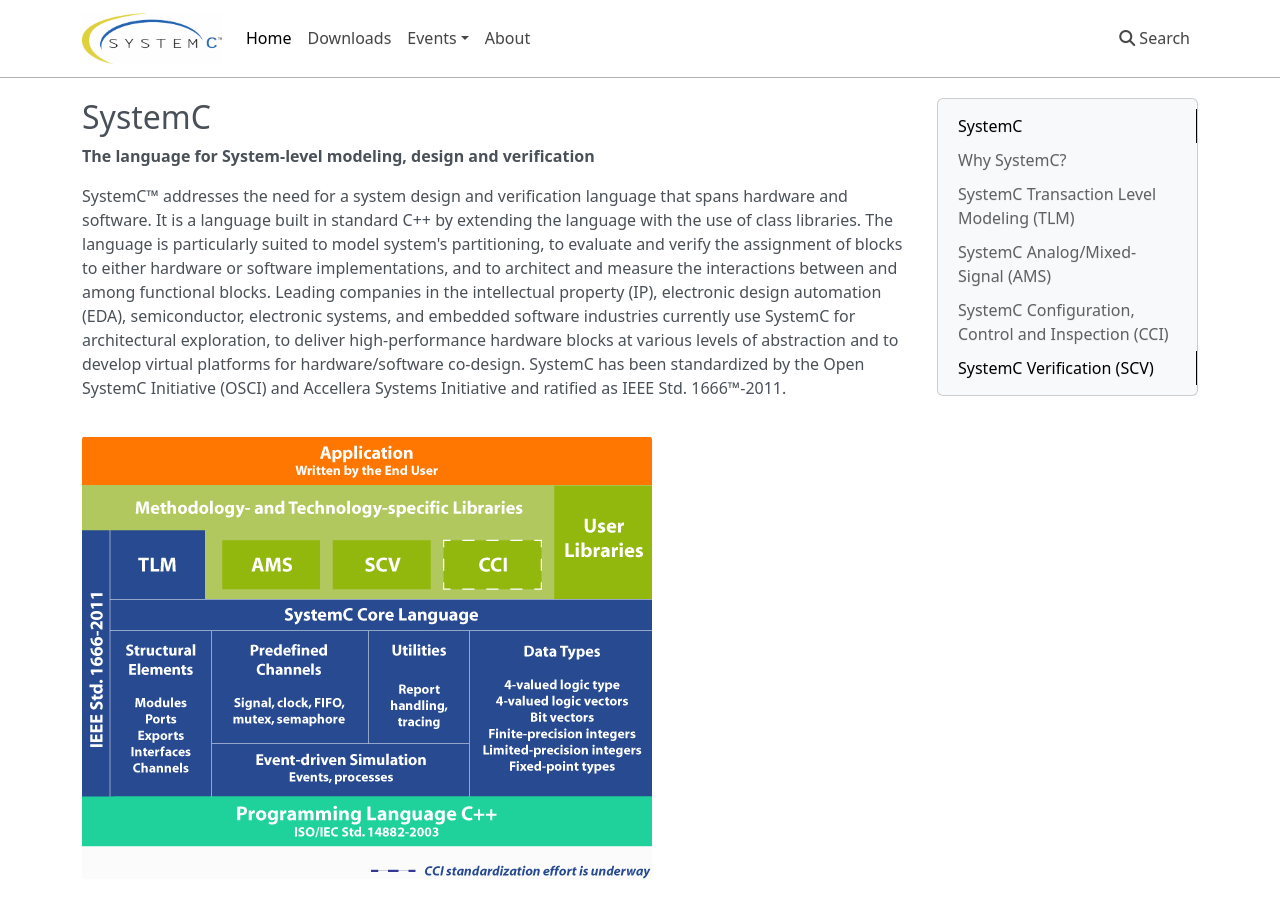
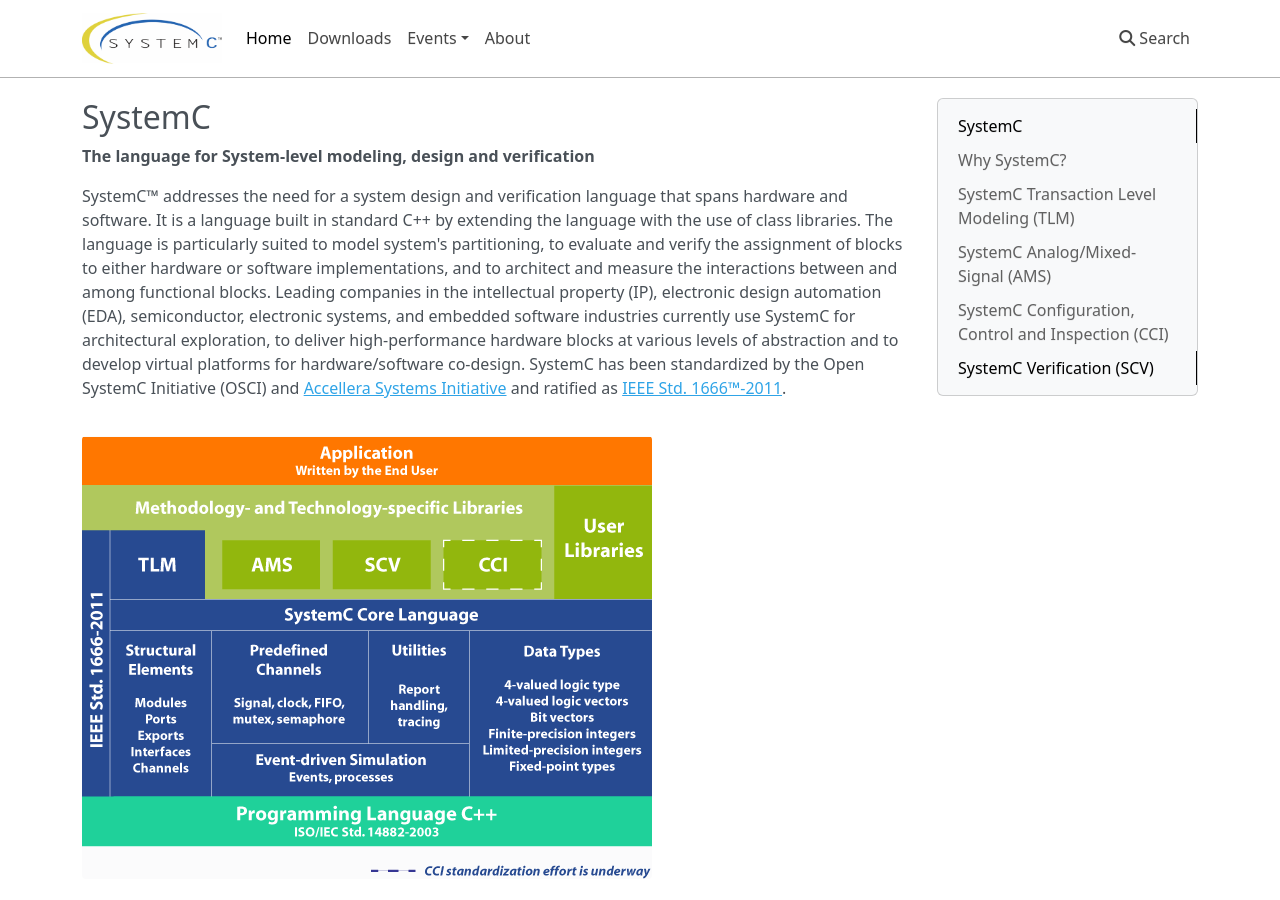
Before and after one commit to accellera-official/systemc.org, an MkDocs documentation site: the page built from docs/index.md, in a window 1280 px wide and 900 px high. Built offline with MkDocs 1.6.1, drawn with Linux system fonts in a browser that asks for light colours; nearby versions of some CDN libraries; some of the changed lines change nothing that is shown; some of the changed text lies outside the part shown.

Commit message:
added links to homepage

```diff
--- a/docs/index.md
+++ b/docs/index.md
@@ -2,7 +2,7 @@
 
 **The language for System-level modeling, design and verification**
 
-SystemC™ addresses the need for a system design and verification language that spans hardware and software. It is a language built in standard C++ by extending the language with the use of class libraries. The language is particularly suited to model system's partitioning, to evaluate and verify the assignment of blocks to either hardware or software implementations, and to architect and measure the interactions between and among functional blocks. Leading companies in the intellectual property (IP), electronic design automation (EDA), semiconductor, electronic systems, and embedded software industries currently use SystemC for architectural exploration, to deliver high-performance hardware blocks at various levels of abstraction and to develop virtual platforms for hardware/software co-design. SystemC has been standardized by the Open SystemC Initiative (OSCI) and Accellera Systems Initiative and ratified as IEEE Std. 1666™-2011.
+SystemC™ addresses the need for a system design and verification language that spans hardware and software. It is a language built in standard C++ by extending the language with the use of class libraries. The language is particularly suited to model system's partitioning, to evaluate and verify the assignment of blocks to either hardware or software implementations, and to architect and measure the interactions between and among functional blocks. Leading companies in the intellectual property (IP), electronic design automation (EDA), semiconductor, electronic systems, and embedded software industries currently use SystemC for architectural exploration, to deliver high-performance hardware blocks at various levels of abstraction and to develop virtual platforms for hardware/software co-design. SystemC has been standardized by the Open SystemC Initiative (OSCI) and [Accellera Systems Initiative][1] and ratified as [IEEE Std. 1666™-2011][2].
 
 ![image](/images/systemc-architecture.png)
 
@@ -22,7 +22,7 @@
 
 ## SystemC Analog/Mixed-Signal (AMS)
 
-The SystemC AMS standard defined in IEEE Std. 1666.1-2016 introduces system-level design and modeling of embedded Analog/Mixed-Signal (AMS) systems. SystemC AMS provides unique capabilities for the design and modeling of embedded analog/mixed-signal applications at higher levels of design abstraction. The SystemC AMS extensions define a uniform and standardized modeling approach that can be used in combination with digitally-oriented ESL design methods, supporting a design refinement methodology for functional modeling, architecture exploration, and virtual prototyping of embedded analog/mixed-signal systems.
+The SystemC AMS standard defined in [IEEE Std. 1666.1-2016][3] introduces system-level design and modeling of embedded Analog/Mixed-Signal (AMS) systems. SystemC AMS provides unique capabilities for the design and modeling of embedded analog/mixed-signal applications at higher levels of design abstraction. The SystemC AMS extensions define a uniform and standardized modeling approach that can be used in combination with digitally-oriented ESL design methods, supporting a design refinement methodology for functional modeling, architecture exploration, and virtual prototyping of embedded analog/mixed-signal systems.
 
 ## SystemC Configuration, Control and Inspection (CCI)
 
@@ -33,3 +33,7 @@
 The SystemC Verification (SCV) library provides a common set of APIs that are used as a basis to verification activities with SystemC (generation of values under constraints, transaction recording, etc.). These APIs are implemented in all major SystemC simulators available on the market.
 
 The UVM-SystemC library provides an implementation of the Universal Verification Methodology (UVM) in SystemC. The UVM-SystemC class library enables the development of scalable and reusable verification collateral for system-level verification and testing.
+
+[1]: https://accellera.org
+[2]: https://standards.ieee.org/standard/1666-2011.html
+[3]: https://standards.ieee.org/standard/1666_1-2016.html
```
